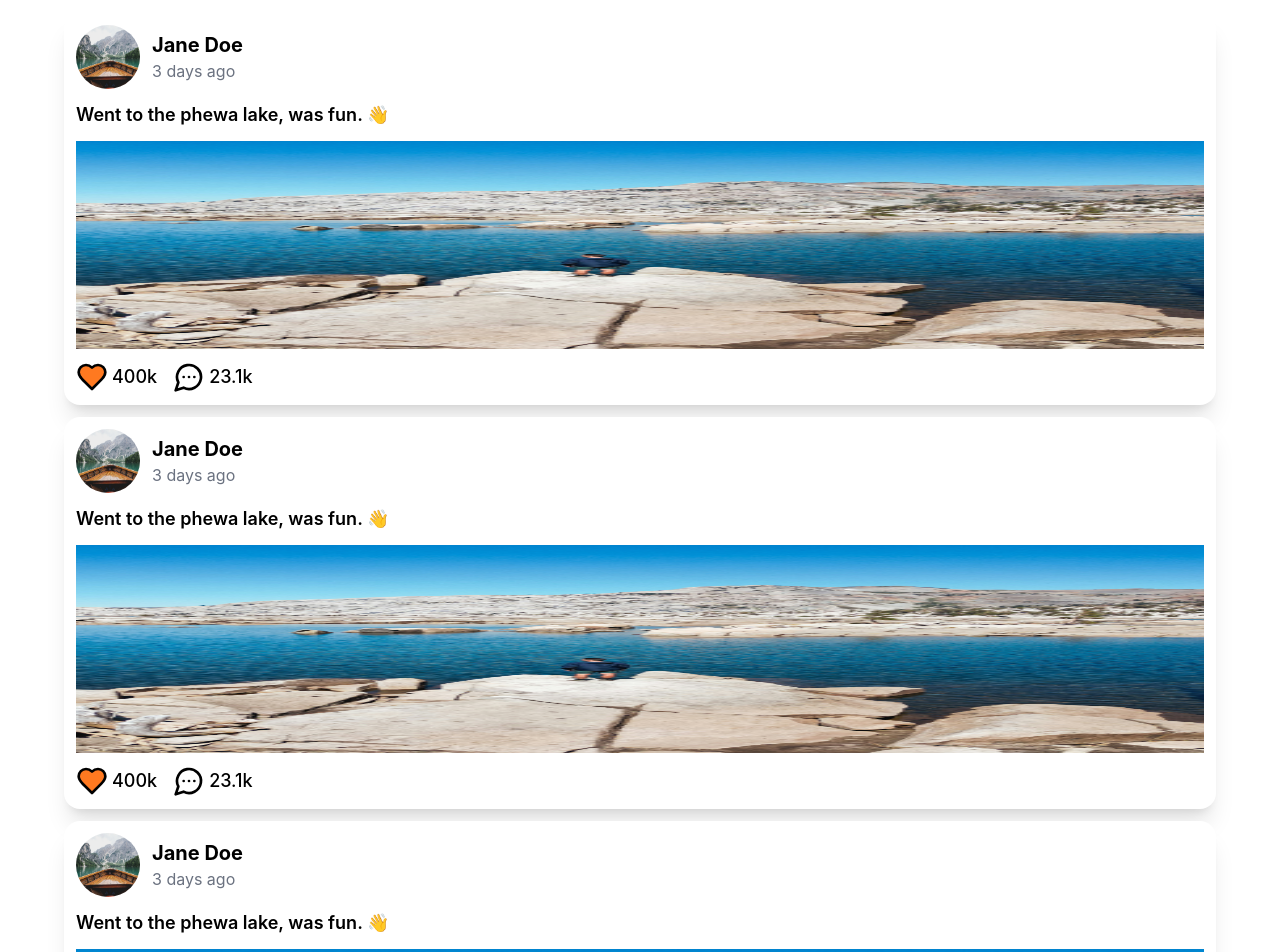
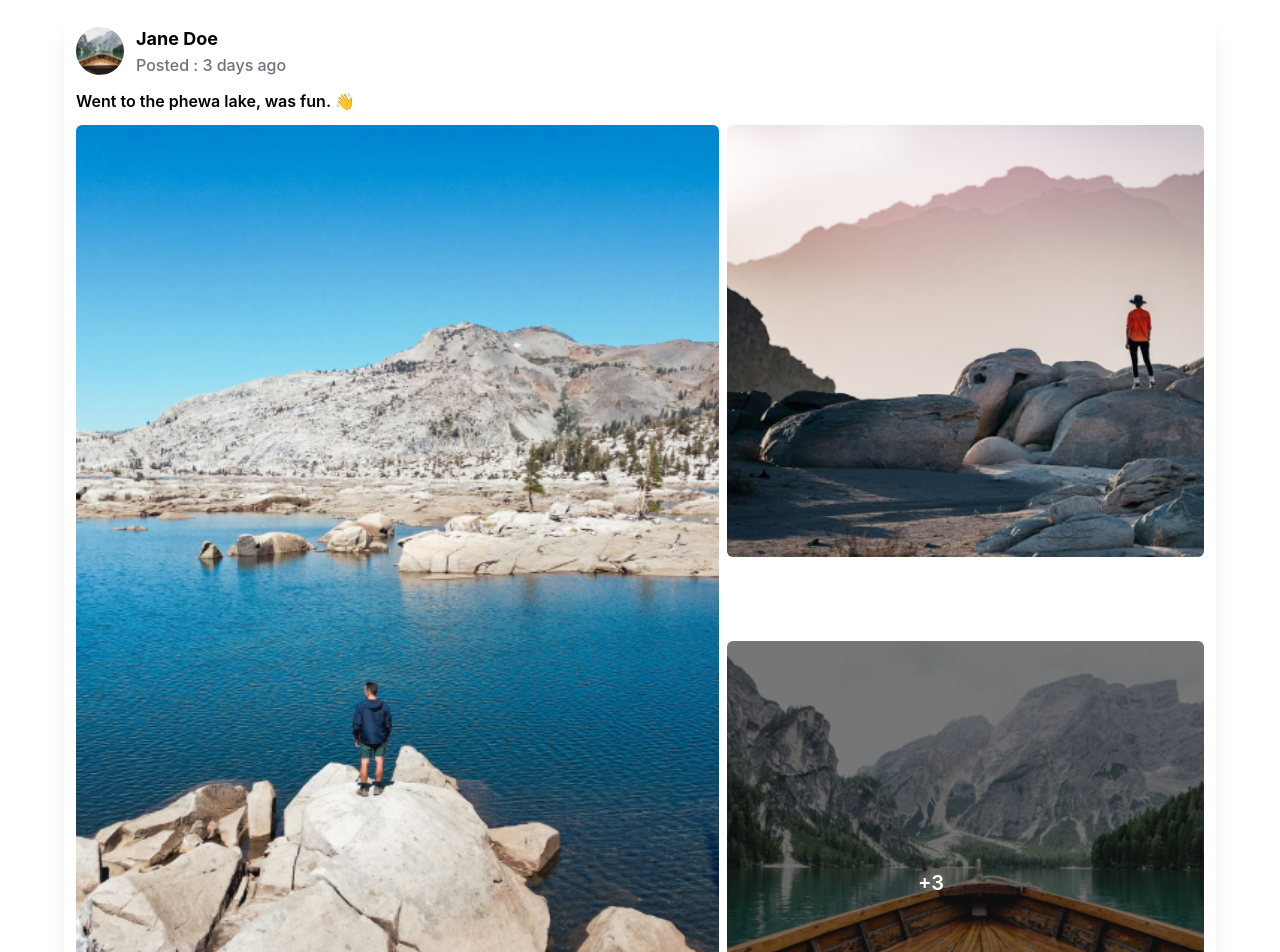
Before and after one commit to Thanka-Digital/travel-app-prototype, a React (Vite) app: page /location-details in a window 1280 px wide. Shown: the part 640-1592 px from the top of the page. Built offline with nearby package versions, Linux system fonts and the light colour scheme.

Commit message:
wip : location details ui

```diff
--- a/src/components/card/PostCard.tsx
+++ b/src/components/card/PostCard.tsx
@@ -1,25 +1,53 @@
 import { Heart, MessageCircleMore } from "lucide-react";
+import { useNavigate } from "react-router-dom";
 
 export default function PostCard() {
+  const navigate = useNavigate();
   return (
     <div className="flex flex-col gap-3 bg-white shadow-xl p-3 rounded-2xl">
       <div className="flex gap-3 items-center">
         <img
           src="SplashImg/s3.png"
           alt="profile image"
-          className="h-16 w-16 rounded-full"
+          className="h-12 w-12 rounded-full"
         />
         <div className="flex flex-col">
-          <p className="text-xl font-bold">Jane Doe</p>
-          <p className="text-gray-500">3 days ago</p>
+          <p className="text-lg font-bold">Jane Doe</p>
+          <p className="text-gray-500 font-medium">Posted : 3 days ago</p>
         </div>
       </div>
-      <p className="text-lg font-semibold">
+      <p className="text-md font-semibold">
         Went to the phewa lake, was fun. 👋
       </p>
 
-      <div className="">
-        <img src="SplashImg/s1.png" alt="post image" className="w-full h-52" />
+      <div
+        className="grid grid-rows-2 grid-flow-col gap-2 "
+        onClick={() => navigate("/post-details")}
+      >
+        <div className="w-full row-span-2">
+          <img
+            src="SplashImg/s1.png"
+            alt="post image"
+            className="w-full h-full rounded-md"
+          />
+        </div>
+        <div className=" row-span-1 ">
+          <img
+            src="SplashImg/s2.png"
+            alt="post image"
+            className="w-full rounded-md"
+          />
+        </div>
+        <div className=" row-span-1 relative">
+          <img
+            src="SplashImg/s3.png"
+            alt="post image"
+            className="w-full rounded-md brightness-50"
+          />
+          <p className="absolute top-[45%] left-[40%] text-white text-xl font-semibold ">
+            +3
+          </p>
+        </div>
       </div>
       <div className="flex gap-4">
         <div className="flex gap-1 items-center">
--- a/src/pages/location/LocationDetails.tsx
+++ b/src/pages/location/LocationDetails.tsx
@@ -1,4 +1,3 @@
-import HotelCard from "@/components/card/HotelCard";
 import BackButton from "@/components/global/BackButton";
 import Tabs from "@/components/global/tabs/Tabs";
 import MaxWidthWrapper from "@/layout/wrapper/MaxWidthWrapper";
@@ -8,7 +7,9 @@ export default function LocationDetails() {
     <div className="relative bg-white h-screen">
       <BackButton />
       <div>
-        <img src="/SplashImg/s3.png" alt="location images" height={50} />
+        <div className="bg-gradient-to-r from-indigo-500">
+          <img src="/SplashImg/s3.png" alt="location images" height={50} />
+        </div>
         <MaxWidthWrapper>
           <div className="text-center my-4">
             <p className="text-2xl font-bold my-2">Phewa Lake</p>
--- a/src/router/routes.tsx
+++ b/src/router/routes.tsx
@@ -6,6 +6,7 @@ import BoardingPage2 from "@/pages/BoardingPage2";
 import BoardingPage3 from "@/pages/BoardingPage3";
 import BoardingPage4 from "@/pages/BoardingPage4";
 import LocationDetails from "@/pages/location/LocationDetails";
+import PostDetails from "@/pages/post/PostDetails";
 
 // Routes in application
 const routes: RouteObject[] = [
@@ -38,6 +39,10 @@ const routes: RouteObject[] = [
     element: <LocationDetails />,
   },
   {
+    path: "/post-details",
+    element: <PostDetails />,
+  },
+  {
     path: "/services",
     children: [
       {
```
